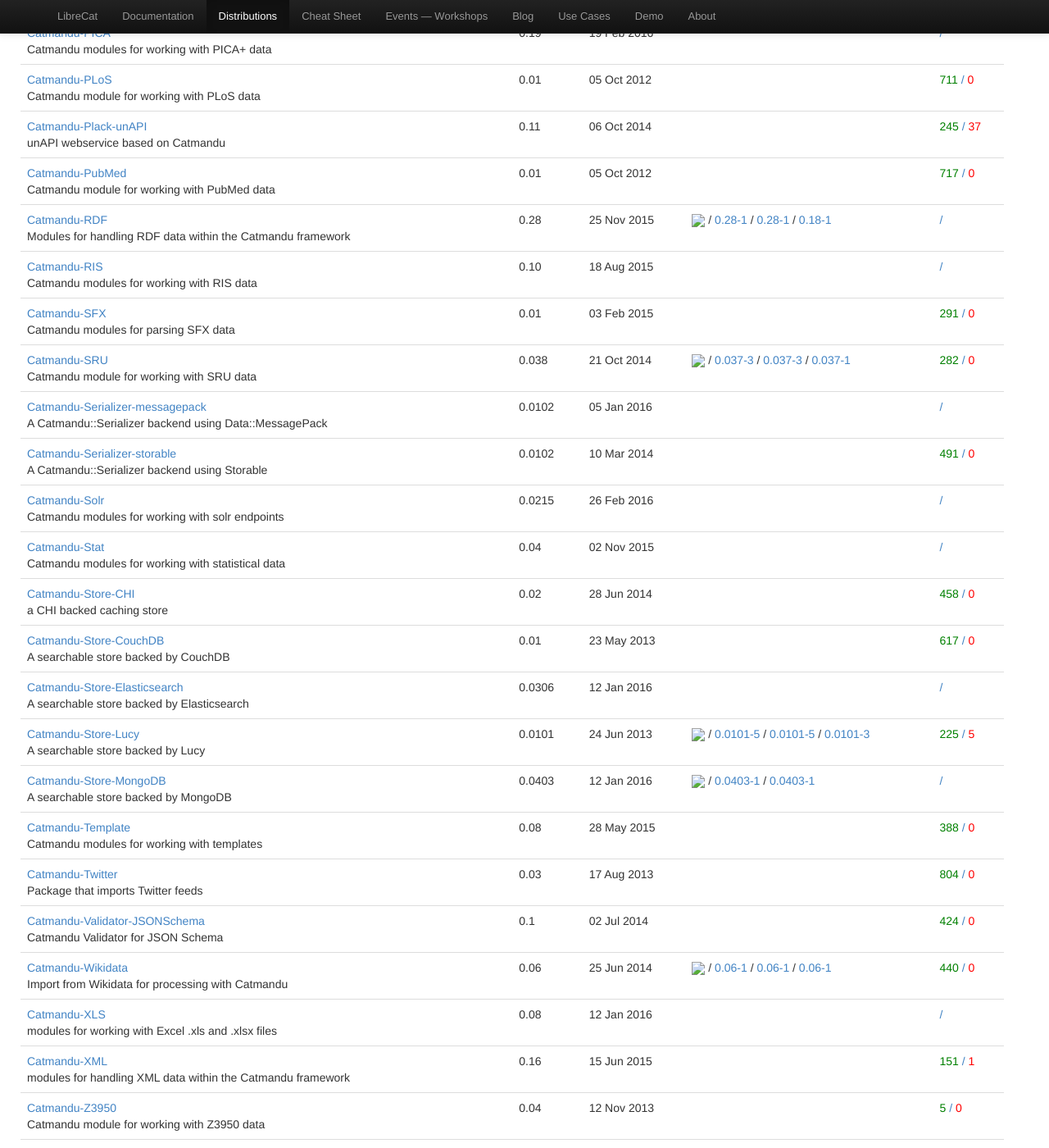
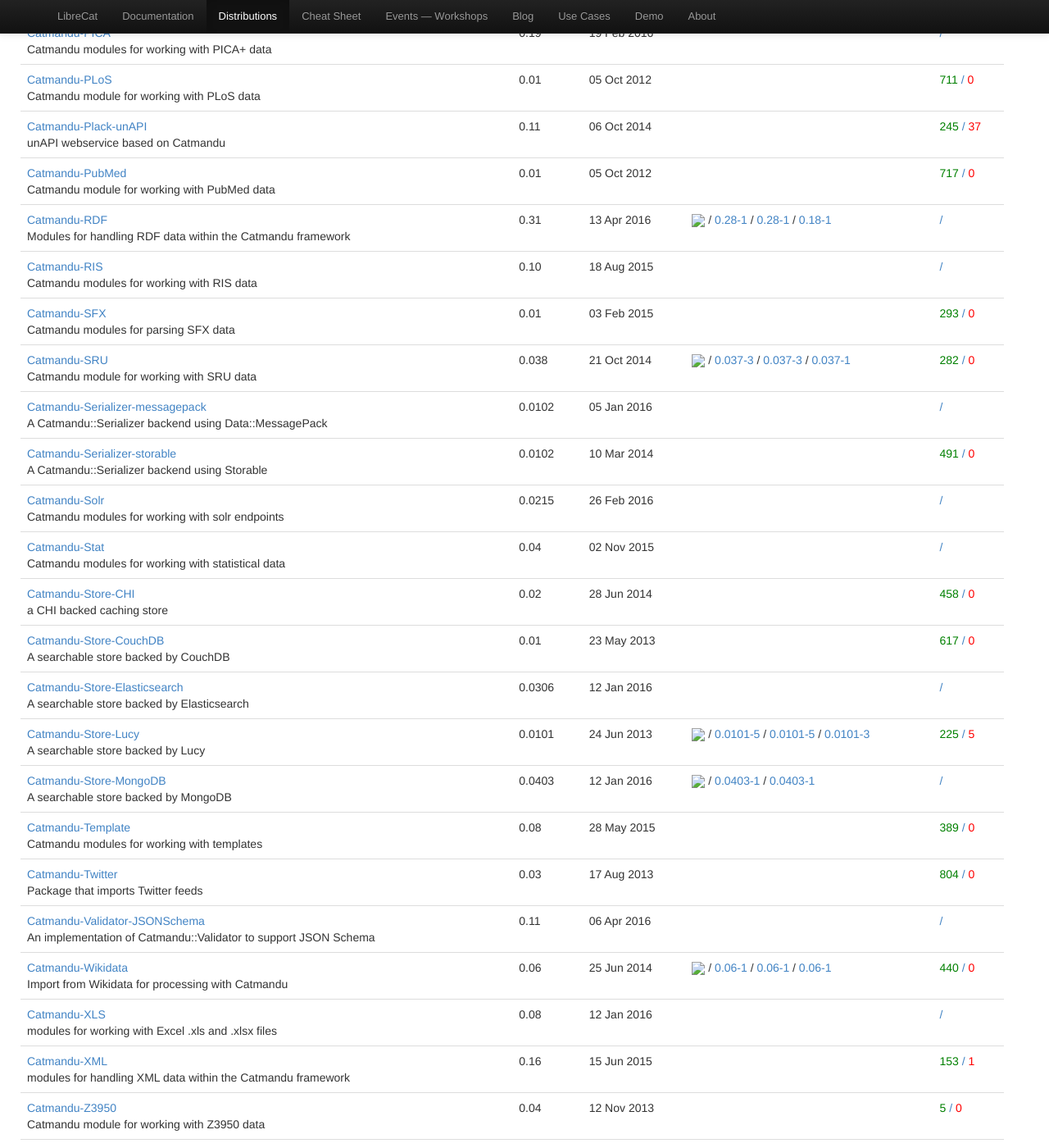
Before and after one commit to LibreCat/librecat.github.io, a Jekyll site: the page built from distributions.html, in a window 1280 px wide and 1400 px high, scrolled down 2245 px. Shown: the whole window at 82% size. Built offline with Jekyll 4.4.1, drawn with Linux system fonts in a browser that asks for light colours; some of the changed text lies outside the part shown.

Commit message:
Update distrubtions

```diff
--- a/_data/distributions.json
+++ b/_data/distributions.json
@@ -1,6 +1,6 @@
 [{
    "abstract" : "a data toolkit",
-   "date" : "2016-03-03T15:32:53",
+   "date" : "2016-04-01T11:39:08",
    "debian" : {
       "package" : "libcatmandu-perl",
       "pathl" : [
@@ -27,7 +27,7 @@
          }
       ]
    },
-   "download_url" : "https://cpan.metacpan.org/authors/id/N/NI/NICS/Catmandu-1.0001.tar.gz",
+   "download_url" : "https://cpan.metacpan.org/authors/id/N/NI/NICS/Catmandu-1.0002.tar.gz",
    "name" : "Catmandu",
    "provides" : [
       "Catmandu",
@@ -194,7 +194,7 @@
       "Catmandu::Validator::Simple"
    ],
    "tests" : null,
-   "version" : "1.0001"
+   "version" : "1.0002"
 },
 {
    "abstract" : "Catmandu module for Activiti",
@@ -278,9 +278,9 @@
       "Catmandu::Importer::ArXiv"
    ],
    "tests" : {
-      "fail" : 3,
+      "fail" : 4,
       "na" : 7,
-      "pass" : 228,
+      "pass" : 229,
       "unknown" : 0
    },
    "version" : "0.022"
@@ -324,15 +324,15 @@
    "tests" : {
       "fail" : 0,
       "na" : 11,
-      "pass" : 249,
+      "pass" : 250,
       "unknown" : 0
    },
    "version" : "0.04"
 },
 {
    "abstract" : "Low level Catmandu interface to the BagIt packages.",
-   "date" : "2016-01-20T14:49:12",
-   "download_url" : "https://cpan.metacpan.org/authors/id/H/HO/HOCHSTEN/Catmandu-BagIt-0.11.tar.gz",
+   "date" : "2016-04-08T14:06:43",
+   "download_url" : "https://cpan.metacpan.org/authors/id/H/HO/HOCHSTEN/Catmandu-BagIt-0.12.tar.gz",
    "name" : "Catmandu-BagIt",
    "provides" : [
       "Catmandu::BagIt",
@@ -342,7 +342,7 @@
       "Catmandu::Importer::BagIt"
    ],
    "tests" : null,
-   "version" : "0.11"
+   "version" : "0.12"
 },
 {
    "abstract" : "Catmandu modules for working with BibTeX data",
@@ -636,7 +636,7 @@
    "tests" : {
       "fail" : 0,
       "na" : 84,
-      "pass" : 276,
+      "pass" : 277,
       "unknown" : 0
    },
    "version" : "0.01"
@@ -754,7 +754,7 @@
 },
 {
    "abstract" : "Catmandu modules for working with MAB2 data.",
-   "date" : "2015-11-24T10:33:45",
+   "date" : "2016-03-18T16:15:22",
    "debian" : {
       "package" : "libcatmandu-mab2-perl",
       "pathl" : [
@@ -781,7 +781,7 @@
          }
       ]
    },
-   "download_url" : "https://cpan.metacpan.org/authors/id/J/JO/JOROL/Catmandu-MAB2-0.13.tar.gz",
+   "download_url" : "https://cpan.metacpan.org/authors/id/J/JO/JOROL/Catmandu-MAB2-0.14.tar.gz",
    "name" : "Catmandu-MAB2",
    "provides" : [
       "Catmandu::Exporter::MAB2",
@@ -800,7 +800,7 @@
       "MAB2::Writer::XML"
    ],
    "tests" : null,
-   "version" : "0.13"
+   "version" : "0.14"
 },
 {
    "abstract" : "Catmandu modules for working with MARC data",
@@ -951,7 +951,7 @@
    "tests" : {
       "fail" : 0,
       "na" : 10,
-      "pass" : 296,
+      "pass" : 297,
       "unknown" : 0
    },
    "version" : "0.01"
@@ -1061,7 +1061,7 @@
 },
 {
    "abstract" : "Modules for handling RDF data within the Catmandu framework",
-   "date" : "2015-11-25T10:36:59",
+   "date" : "2016-04-13T08:26:27",
    "debian" : {
       "package" : "libcatmandu-rdf-perl",
       "pathl" : [
@@ -1088,7 +1088,7 @@
          }
       ]
    },
-   "download_url" : "https://cpan.metacpan.org/authors/id/V/VO/VOJ/Catmandu-RDF-0.28.tar.gz",
+   "download_url" : "https://cpan.metacpan.org/authors/id/V/VO/VOJ/Catmandu-RDF-0.31.tar.gz",
    "name" : "Catmandu-RDF",
    "provides" : [
       "Catmandu::Exporter::RDF",
@@ -1097,7 +1097,7 @@
       "Catmandu::RDF"
    ],
    "tests" : null,
-   "version" : "0.28"
+   "version" : "0.31"
 },
 {
    "abstract" : "Catmandu modules for working with RIS data",
@@ -1125,7 +1125,7 @@
    "tests" : {
       "fail" : 0,
       "na" : 0,
-      "pass" : 291,
+      "pass" : 293,
       "unknown" : 0
    },
    "version" : "0.01"
@@ -1374,7 +1374,7 @@
    "tests" : {
       "fail" : 0,
       "na" : 6,
-      "pass" : 388,
+      "pass" : 389,
       "unknown" : 0
    },
    "version" : "0.08"
@@ -1396,20 +1396,15 @@
    "version" : "0.03"
 },
 {
-   "abstract" : "Catmandu Validator for JSON Schema",
-   "date" : "2014-07-02T14:33:58",
-   "download_url" : "http://cpan.metacpan.org/authors/id/N/NJ/NJFRANCK/Catmandu-Validator-JSONSchema-0.1.tar.gz",
+   "abstract" : "An implementation of Catmandu::Validator to support JSON Schema",
+   "date" : "2016-04-06T06:43:46",
+   "download_url" : "https://cpan.metacpan.org/authors/id/N/NJ/NJFRANCK/Catmandu-Validator-JSONSchema-0.11.tar.gz",
    "name" : "Catmandu-Validator-JSONSchema",
    "provides" : [
       "Catmandu::Validator::JSONSchema"
    ],
-   "tests" : {
-      "fail" : 0,
-      "na" : 4,
-      "pass" : 424,
-      "unknown" : 0
-   },
-   "version" : "0.1"
+   "tests" : null,
+   "version" : "0.11"
 },
 {
    "abstract" : "Import from Wikidata for processing with Catmandu",
@@ -1485,7 +1480,7 @@
    "tests" : {
       "fail" : 1,
       "na" : 0,
-      "pass" : 151,
+      "pass" : 153,
       "unknown" : 0
    },
    "version" : "0.16"
```
